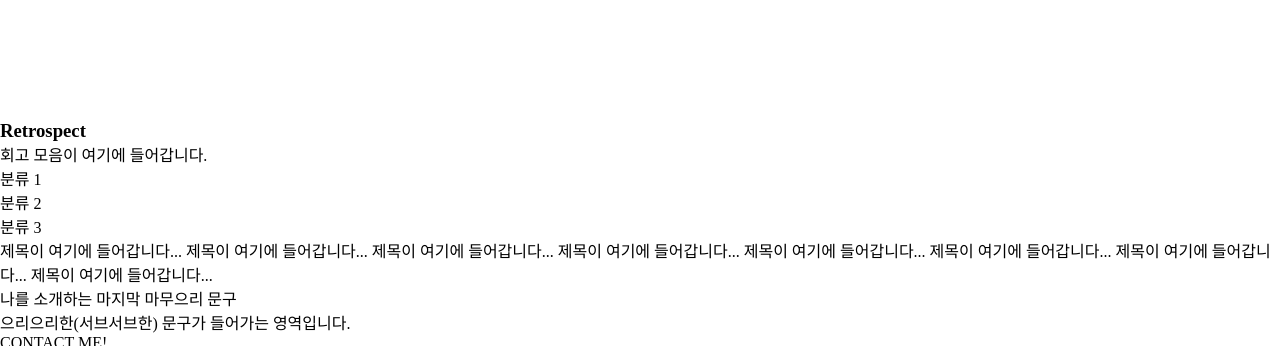
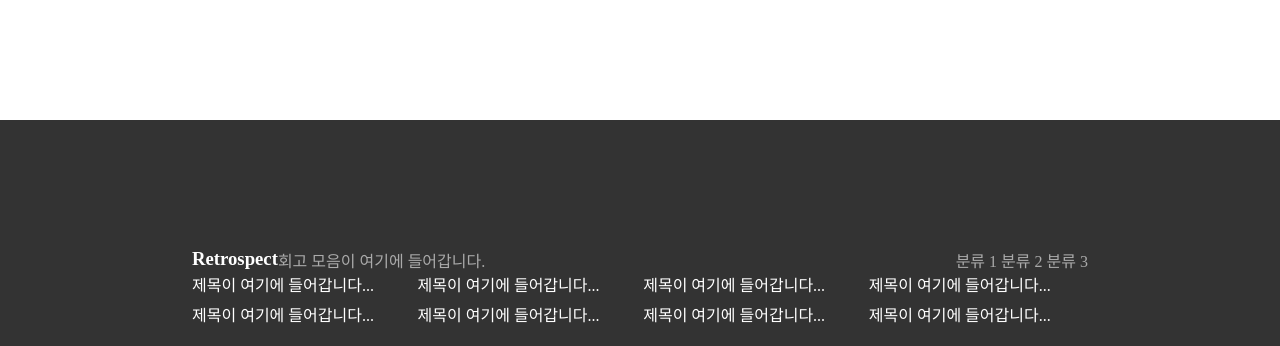
Before and after one commit to hsjkdss228/hsjkdss228.github.io, a plain HTML site: page index.html in a window 1280 px wide. Shown: the part 1611-1957 px from the top of the page. Drawn offline with Linux system fonts and the light colour scheme.

Commit message:
retrospects 섹션 레이아웃 구획

```diff
--- a/index.html
+++ b/index.html
@@ -57,7 +57,7 @@
                 <article id="contents">
                     <section class="projects">
                         <div class="projects-content-division">
-                            <div class="content-title">
+                            <div class="content-title-projects">
                                 <h3>Projects</h3>
                                 <label>프로젝트에 관련된 내용이 들어가는 부분입니다.</label>
                             </div>
@@ -99,7 +99,7 @@
                         </div>
                     </section>
                     <section class="experiences">
-                        <div class="content-title">
+                        <div class="content-title-experience">
                             <h3>Experience</h3>
                             <label>경력 및 학력이 들어가는 영역입니다.</label>
                         </div>
@@ -127,16 +127,18 @@
                         </ul>
                     </section>
                     <section class="retrospects">
-                        <div class="content-title">
-                            <h3>Retrospect</h3>
-                            <label>회고 모음이 여기에 들어갑니다.</label>
-                            <ul>
-                                <li>분류 1</li>
-                                <li>분류 2</li>
-                                <li>분류 3</li>
-                            </ul>
+                        <div class="retrospects-header">
+                            <div class="content-title-retrospect">
+                                <h3>Retrospect</h3>
+                                <label>회고 모음이 여기에 들어갑니다.</label>
+                            </div>
+                            <nav class="retrospect-classification-navigation">
+                                <a href="#">분류 1</a>
+                                <a href="#">분류 2</a>
+                                <a href="#">분류 3</a>
+                            </nav>
                         </div>
-                        <nav>
+                        <nav class="retrospect-list">
                             <a class="retrospect-thumbnail" href="#">제목이 여기에 들어갑니다...</a>
                             <a class="retrospect-thumbnail" href="#">제목이 여기에 들어갑니다...</a>
                             <a class="retrospect-thumbnail" href="#">제목이 여기에 들어갑니다...</a>
--- a/styles/header.css
+++ b/styles/header.css
@@ -32,7 +32,7 @@
     color: black;
 }
 
-/* Layout */
+/* Layouts */
 #menu-bar {
     display: flex;
 
--- a/styles/mainpage.css
+++ b/styles/mainpage.css
@@ -17,7 +17,33 @@
     padding: 0 15% 10vw;
 }
 
-/* Layout */
+.retrospects {
+    padding: 10vw 15%;
+
+    background-color: #333;
+}
+
+.content-title-retrospect h3 {
+    color: white;
+}
+
+.content-title-retrospect label {
+    color: #AAA;
+}
+
+.retrospect-classification-navigation a {
+    color: #AAA;
+}
+
+.retrospect-classification-navigation a:hover {
+    color: white;
+}
+
+.retrospect-thumbnail {
+    color: white;
+}
+
+/* Layouts */
 .projects-content-division {
     display: flex;
 
@@ -30,7 +56,7 @@
     grid-template-columns: 1fr 1fr 1fr;
 }
 
-.experiences {
+.experiences, .retrospects {
     display: flex;
 
     flex-direction: column;
@@ -41,3 +67,21 @@
 
     grid-template-rows: repeat(4, 1fr);
 }
+
+.retrospects-header {
+    display: flex;
+
+    justify-content: space-between;
+}
+
+.content-title-retrospect {
+    display: flex;
+}
+
+.retrospect-list {
+    display: grid;
+
+    grid-template-columns: repeat(4, 1fr);
+    grid-template-rows: repeat(2, 1fr);
+    gap: 0.5vw;
+}
```
